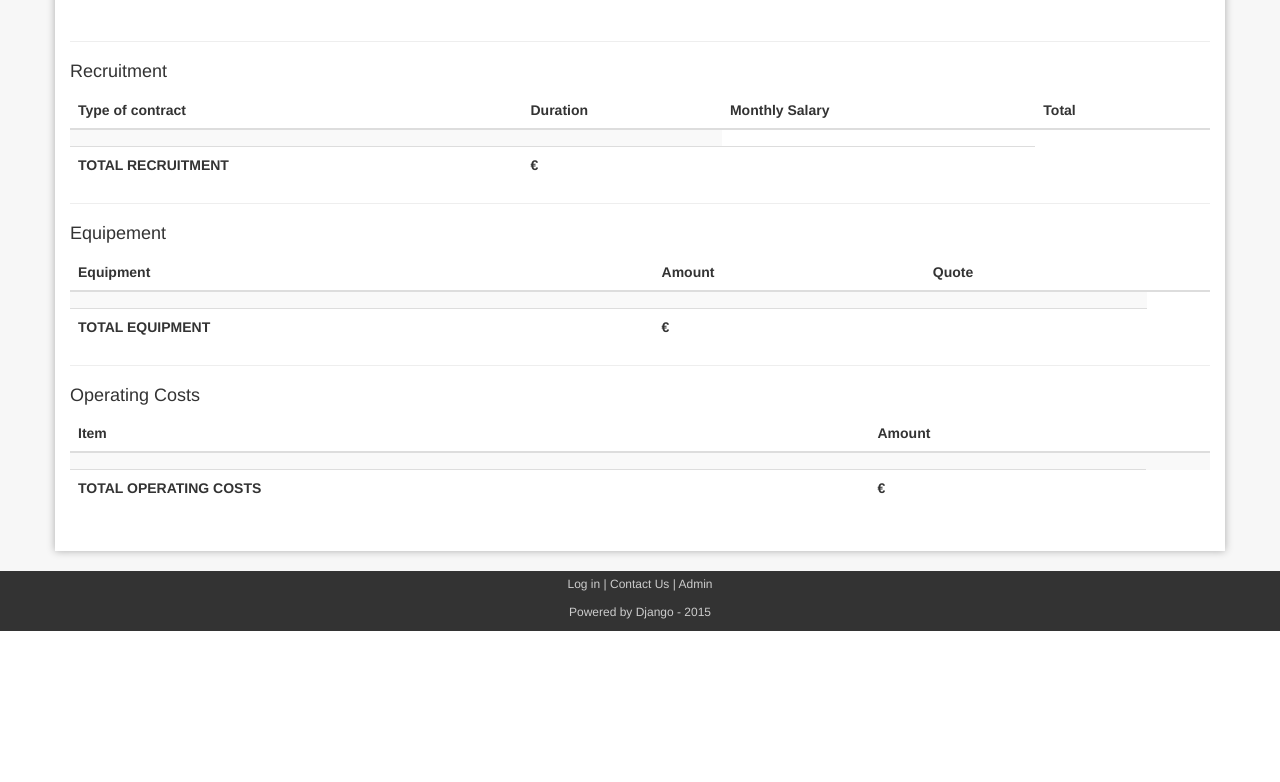
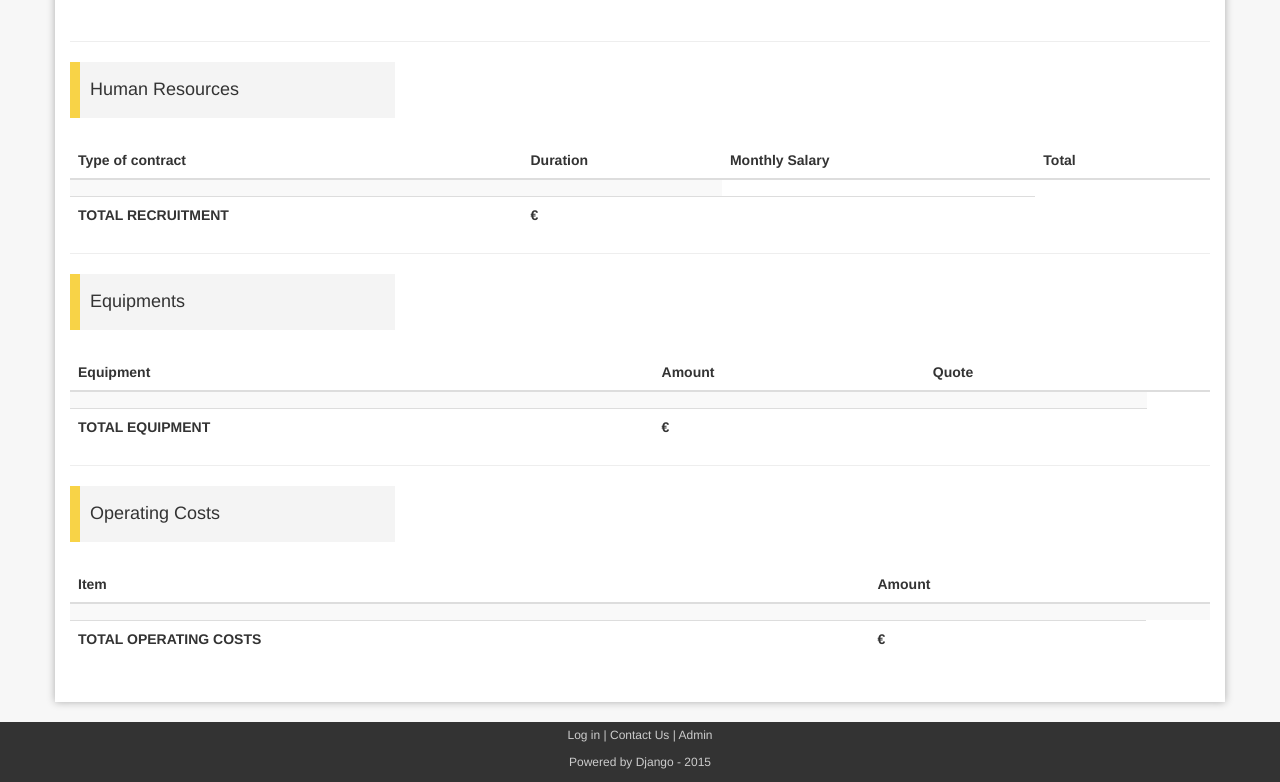
Before and after one commit to unistra/rfpportal-frcsxb, a Django app: template templates/rfp/create_project_summary.html in a window 1280 px wide. Shown: the part 522-1304 px from the top of the page. Before the commit the page ends 1153 px from the top, so only its background shows below. Run offline with Django 3.2, Linux system fonts and the light colour scheme; the template is opened without the code that fills it, so the values that code supplies are empty; parts of the project's set-up code (start-up, migrations or seed data) failed here and were passed over; some libraries are stand-ins or nearby versions.

Commit message:
design 2.0

```diff
--- a/static/css/style.css
+++ b/static/css/style.css
@@ -726,7 +726,7 @@ ol.progtrckr li.progtrckr-focus:before {
 .cs_block_sub_title{
     width:30%;
     font-size:18px;
-     margin: 15px 0px 15px 0px;
+    margin: 15px 0px 100px 0px;
     height:100%;
 }
 
@@ -742,6 +742,10 @@ ol.progtrckr li.progtrckr-focus:before {
 
 .cs_sub_title_cell_user{
     border-left:10px solid #333647;
+}
+
+.cs_sub_title_cell_budget{
+    border-left:10px solid #F8D347;
 }
 
 .comments_title{
@@ -763,8 +767,6 @@ ol.progtrckr li.progtrckr-focus:before {
     background-color:#A58BD5 !important;
     color:white;
 }
-
-
 
 .r_wrapper{
     width:100%;
--- a/templates/dashboard/dashboard_review_list.html
+++ b/templates/dashboard/dashboard_review_list.html
@@ -50,7 +50,7 @@
                 <td>{{ r.rating }}</td>
                 <td>{{ r.date }}</td>
                 <td>{{ r.status }}</td>
-                <td><a href="{% url 'dashboard_follow_up_with_reviewer' r.id %}">Follow up</a></td>
+                <td>{% if not r.status == 'completed' %}<a href="{% url 'dashboard_follow_up_with_reviewer' r.id %}">Follow up</a>{% else %} <em>None</em>{% endif %}</td>
             </tr>
 
 {% endfor %}
--- a/templates/rfp/project/project_budget.html
+++ b/templates/rfp/project/project_budget.html
@@ -5,7 +5,12 @@
 
                 <h4>Total budgeted: <strong>{{ total }} €</strong> <span style = "font-size:14px;">(Total requested: {{ project.requested_amount }} €)<br><br></span></h4>
 <hr>
-                <h4>Recruitment</h4>
+                <div class="cs_block_sub_title">
+
+                        <div class="pull-left cs_title_cell cs_sub_title_cell_budget">
+                        Human Resources
+                        </div>
+</div>
                 <table class="table table-striped">
                 <thead>
                         <tr>
@@ -39,7 +44,12 @@
                     </tbody>
                     </table>
 <hr>
-                    <h4>Equipement</h4>
+                     <div class="cs_block_sub_title">
+
+                        <div class="pull-left cs_title_cell cs_sub_title_cell_budget">
+                        Equipments
+                        </div>
+</div>
                 <table class="table table-striped">
                 <thead>
                         <tr>
@@ -83,7 +93,12 @@
 
                     <tbody>
 
-                    <h4>Operating Costs</h4>
+                     <div class="cs_block_sub_title">
+
+                        <div class="pull-left cs_title_cell cs_sub_title_cell_budget">
+                        Operating Costs
+                        </div>
+</div>
                     {% for line in oc_budget_lines_list %}
                     <tr>
                         <td>{{ line }}</a></td>
```
Also changed, not shown: templates/dashboard/dashboard_project_details.html (+60 -4 lines).
